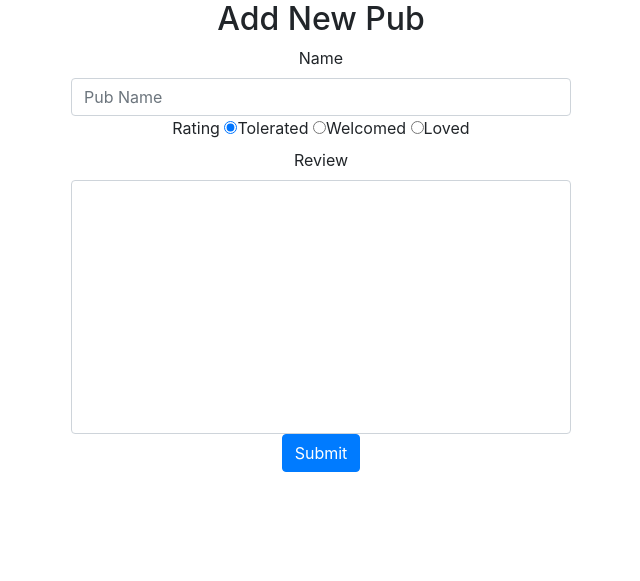
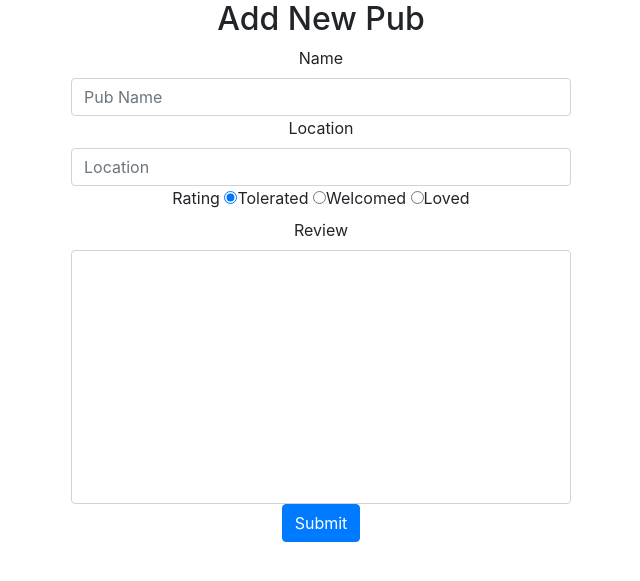
Before and after one commit to jgthomas/brumdog, a Flask app: page /add in a window 1280 px wide. Shown: the top 581 px of the page, without its empty margins (319-959 px from the left). Run offline with Flask 2, Linux system fonts and the light colour scheme; some libraries are stand-ins or nearby versions.

Commit message:
extra box on forms for location

```diff
--- a/backend/templates/form.html
+++ b/backend/templates/form.html
@@ -14,18 +14,10 @@
           <label for="first-name">Name</label>
           <input type="text" class="form-control" id="name" name="name" placeholder="Pub Name">
         </div>
-        <!--<div class="form-group center-div">
-          <label for="exampleInputEmail1">Website</label>
-          <input type="email" class="form-control" id="website" name="website" placeholder="Website">
+        <div class="form-group center-div">
+          <label for="location">Location</label>
+          <input type="text" class="form-control" id="location" name="location" placeholder="Location">
         </div>
-        <div class="form-group center-div">
-          <label for="last-name">Facebook</label>
-          <input type="text" class="form-control" id="facebook" name="facebook" placeholder="Facebook page">
-        </div>
-        <div class="form-group center-div">
-          <label for="last-name">Phone Number</label>
-          <input type="text" class="form-control" id="phone-number" name="phone-number" placeholder="Phone Number">
-        </div>-->
         <div class="center-div">
           <label for="rating">Rating</label>
           <label class="radio-inline">
--- a/backend/templates/form_prefilled.html
+++ b/backend/templates/form_prefilled.html
@@ -13,6 +13,10 @@
         <div class="form-group center-div">
           <label for="first-name">Name</label>
           <input type="text" class="form-control" id="name" name="name" value="{{ name }}">
+        </div>
+        <div class="form-group center-div">
+          <label for="location">Location</label>
+          <input type="text" class="form-control" id="location" name="location" value="{{ location }}">
         </div>
         <input type="hidden" name="pub_id" id="pub_id" value="{{ id }}" />
         <div class="center-div">
```
